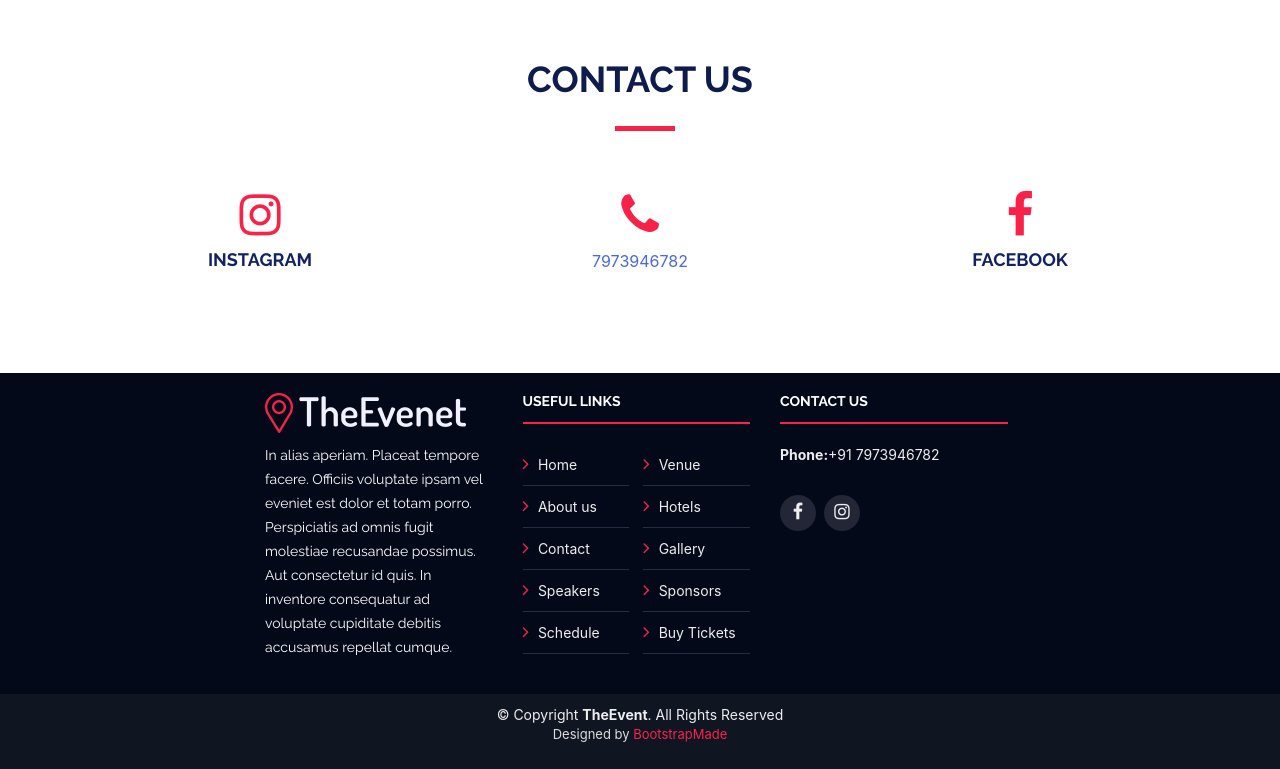
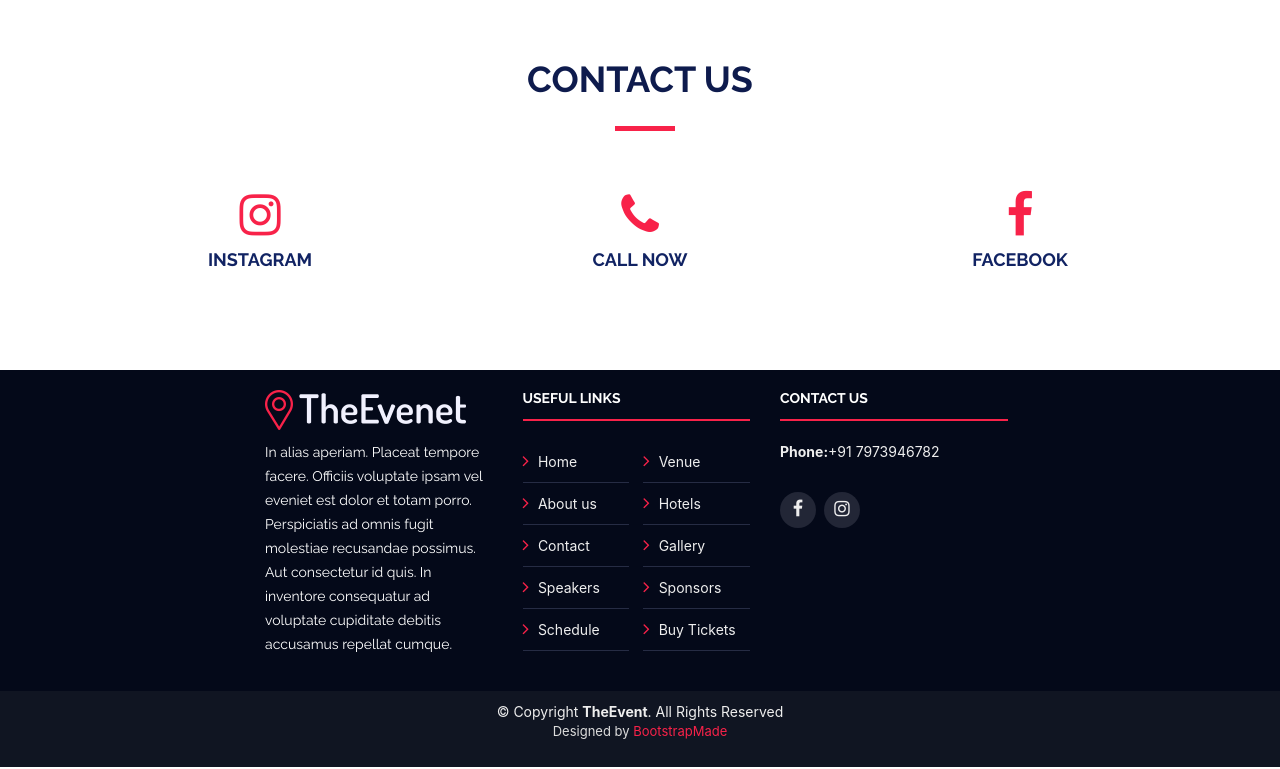
Before and after one commit to owasp-tsc/Tech-niti, a plain HTML site: page index.html in a window 1280 px wide. Shown: the part 4736-5505 px from the top of the page. Drawn offline with Linux system fonts and the light colour scheme.

Commit message:
Call Now in contact us

```diff
--- a/index.html
+++ b/index.html
@@ -978,9 +978,9 @@
 -->
           <div class="col-md-4">
             <div class="contact-instagram">
-              <a href="tel:+917973946782"><i class="fa fa-phone"></i> <br> 7973946782 </a>
+              <a href="tel:+917973946782"><i class="fa fa-phone"></i></a>
 
-              <h3></h3>
+              <h3>Call Now</h3>
 
             </div>
           </div>
```
